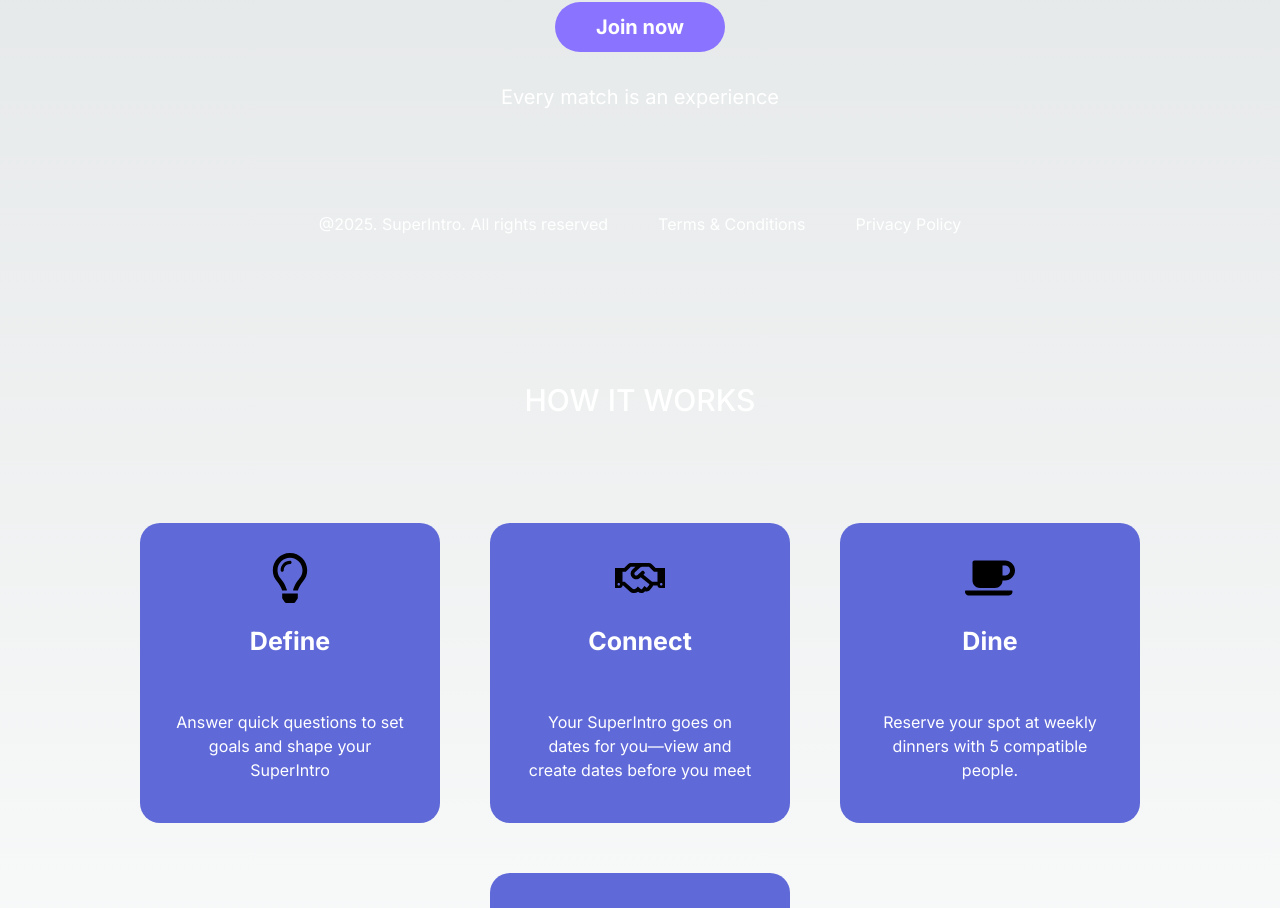
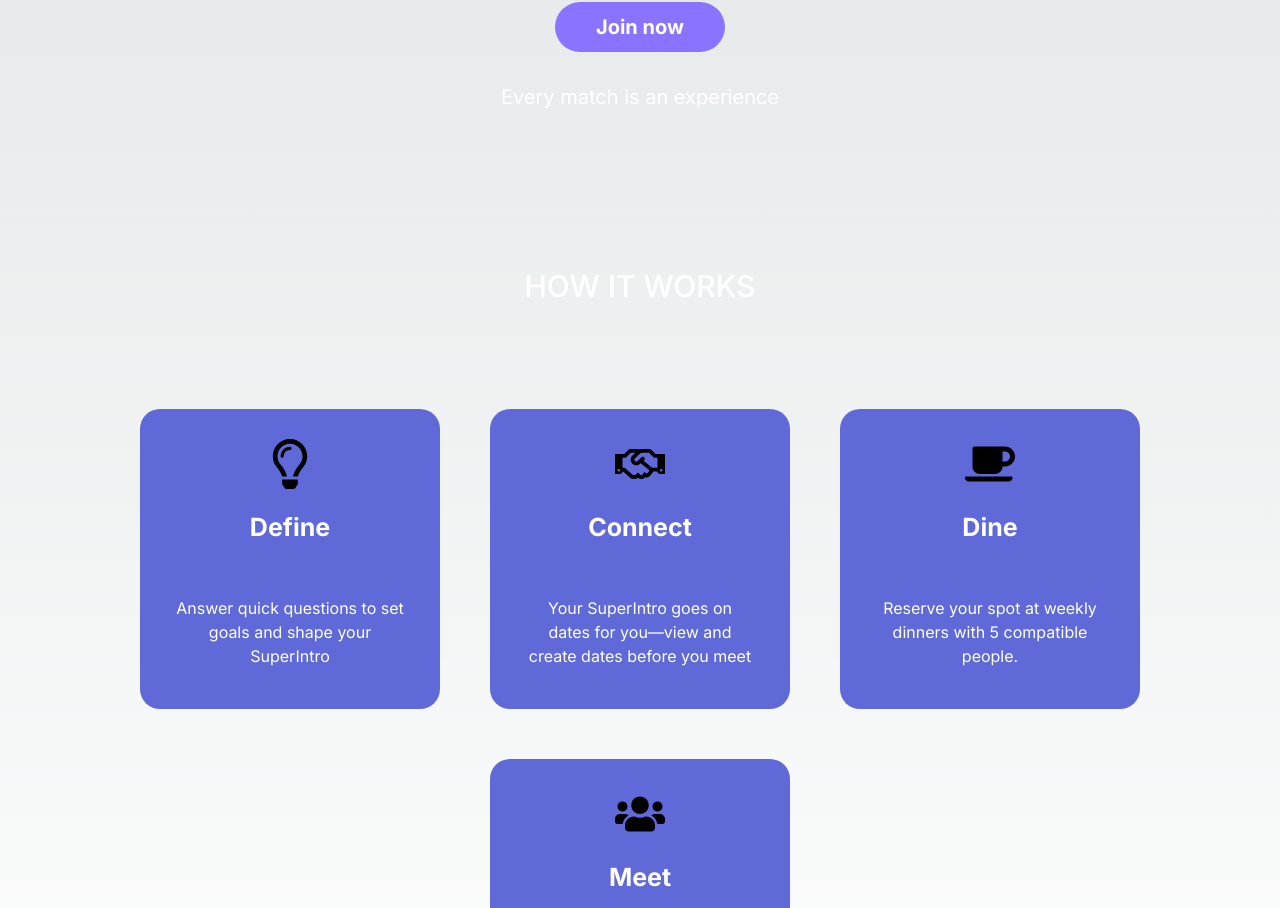
Before and after one commit to AiOS-Internship-PersonaNet/Landing-page, a Next.js app: page / in a window 1280 px wide. Shown: the part 890-1798 px from the top of the page. Built offline with nearby package versions, Linux system fonts and the light colour scheme.

Commit message:
Update SignCall.jsx

```diff
--- a/components/SignCall.jsx
+++ b/components/SignCall.jsx
@@ -330,17 +330,7 @@ const SignCall = () => {
 					</button> */}
         </ButtonSection>
         <p className="bottomTxT">Every match is an experience</p>
-        <footer className="Footer">
-          <div className="Container">
-            <h2>@2025. SuperIntro. All rights reserved</h2>
-            <Link className="termsAndconditions" href="/terms-and-conditions">
-              Terms & Conditions
-            </Link>
-            <Link className="privacyPolicy" href="/privacy-policy">
-              Privacy Policy
-            </Link>
-          </div>
-        </footer>
+
       </Content>
     </Container>
   );
```
